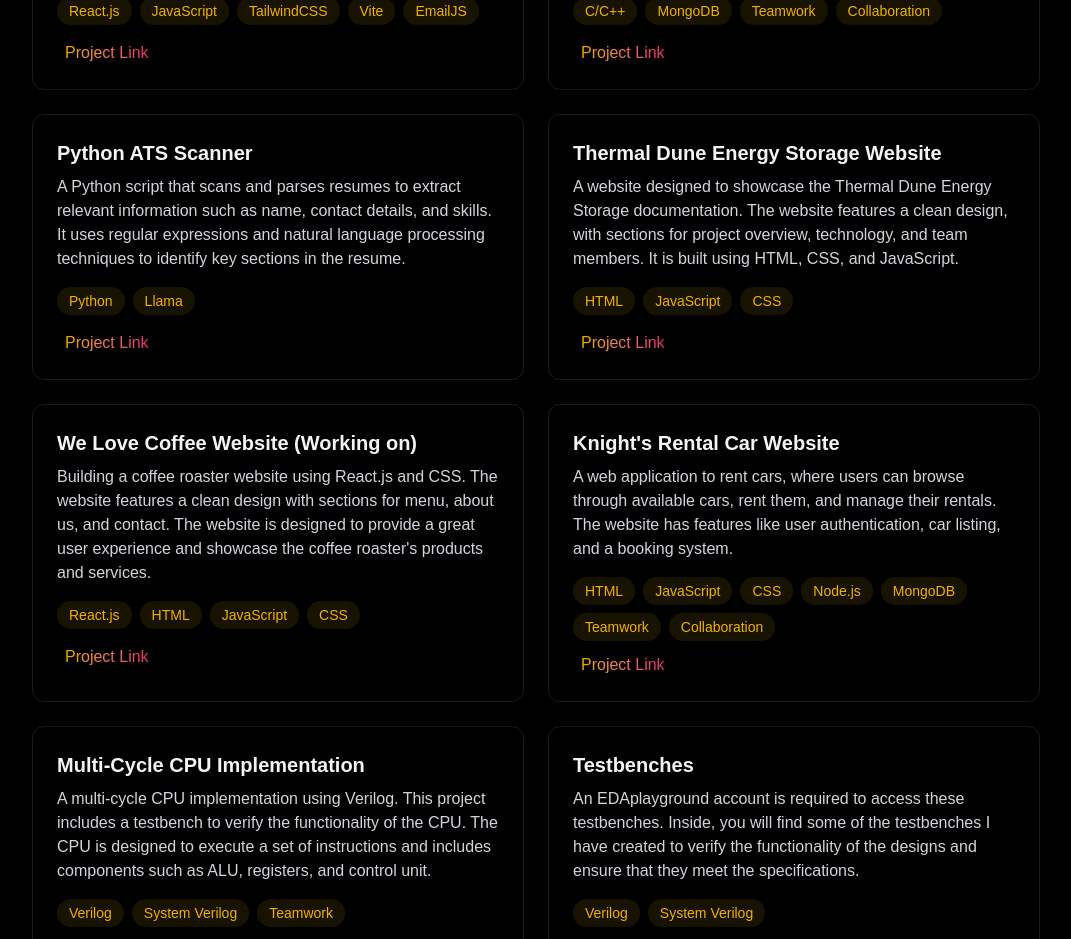
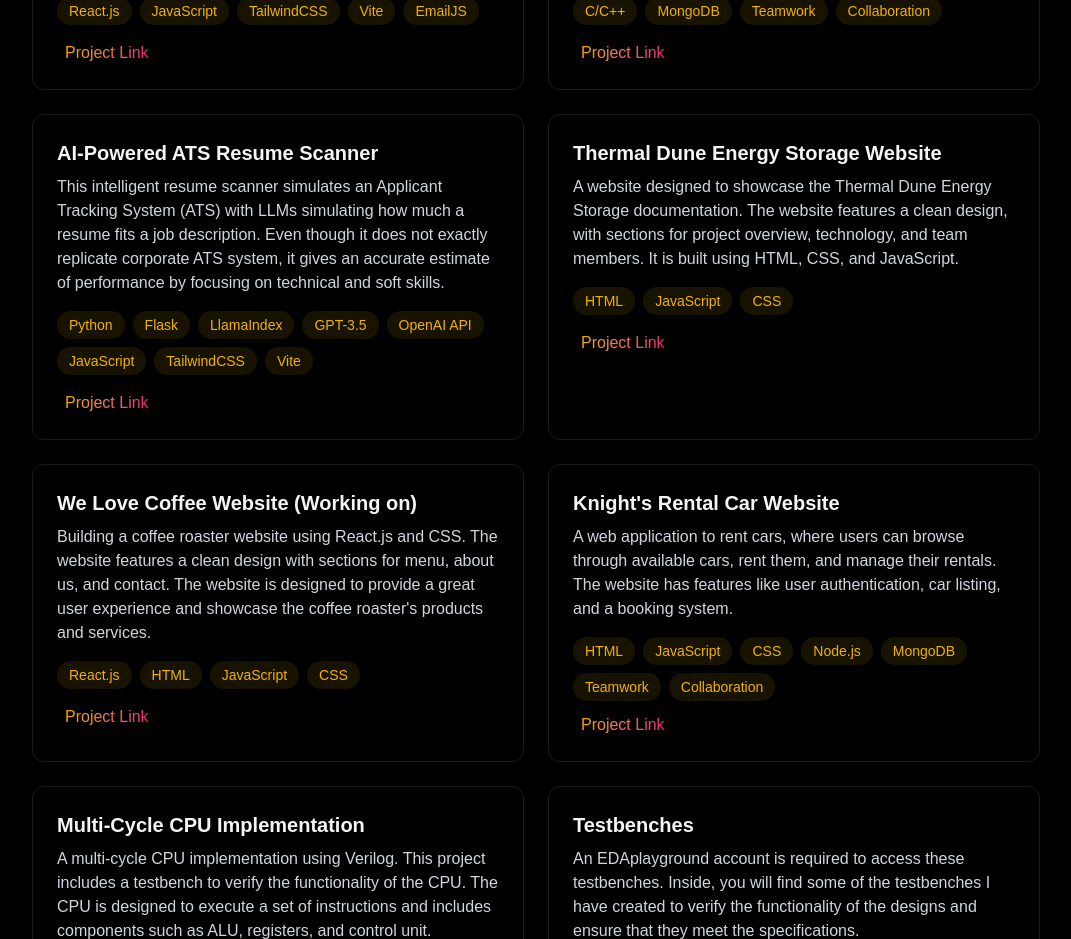
Before and after one commit to fpfrances/portfolio, a React (Vite) app: page / in a window 1280 px wide. Shown: the part 2380-3319 px from the top of the page, without its empty margins (104-1175 px from the left). Built offline with nearby package versions, Linux system fonts and the light colour scheme.

Commit message:
Updated readme file

```diff
--- a/src/components/sections/Projects.jsx
+++ b/src/components/sections/Projects.jsx
@@ -22,7 +22,7 @@ export const Projects = () => {
                         ))}
                         </div>
                         <div className="flex justify-between items-center mt-4">
-                        <a href="https://fpfrances.github.io/portfolio" target="_blank" className="bg-gradient-to-r from-yellow-500 to-pink-600 bg-clip-text text-transparent text-center px-2">
+                        <a href="https://github.com/fpfrances/portfolio" target="_blank" className="bg-gradient-to-r from-yellow-500 to-pink-600 bg-clip-text text-transparent text-center px-2">
                                 Project Link
                             </a>
                         </div>
@@ -49,20 +49,20 @@ export const Projects = () => {
                     </div>
                     <div className="p-6 rounded-xl border border-white/10 hover:-translate-y-1 hover:border-yellow-500/30
                     hover:shadow-[0_0_15px_rgba(234,179,8,0.4)] transition">
-                        <h3 className="text-xl font-bold mb-2"> Python ATS Scanner</h3>
+                        <h3 className="text-xl font-bold mb-2">AI-Powered ATS Resume Scanner</h3>
                         <p className="text-gray-300 mb-4">
-                        A Python script that scans and parses resumes to extract relevant information such as name, contact details, and skills.
-                        It uses regular expressions and natural language processing techniques to identify key sections in the resume.
+                        This intelligent resume scanner simulates an Applicant Tracking System (ATS) with LLMs simulating how much a resume fits a job description.
+                        Even though it does not exactly replicate corporate ATS system, it gives an accurate estimate of performance by focusing on technical and soft skills.
                         </p>
                         <div className="flex flex-wrap gap-2">
-                            {["Python", "Llama"].map((tech, key) => (
+                            {["Python", "Flask", "LlamaIndex", "GPT-3.5", "OpenAI API", "JavaScript", "TailwindCSS", "Vite"].map((tech, key) => (
                             <span key={key} className="bg-yellow-500/10 text-yellow-500 py-1 px-3 rounded-full text-sm hover:bg-yellow-500/20
                             hover:shadow-[0_0_15px_rgba(234,179,8,0.4)] transition-all">{tech}
                             </span>
                         ))}
                         </div>
                         <div className="flex justify-between items-center mt-4">
-                        <a href="" target="_blank" className="bg-gradient-to-r from-yellow-500 to-pink-600 bg-clip-text text-transparent text-center px-2">
+                        <a href="https://github.com/fpfrances/ScannerATS" target="_blank" className="bg-gradient-to-r from-yellow-500 to-pink-600 bg-clip-text text-transparent text-center px-2">
                                 Project Link
                             </a>
                         </div>
```
Also changed, not shown: 1 other file (tests, documents, lock files or other folders).
